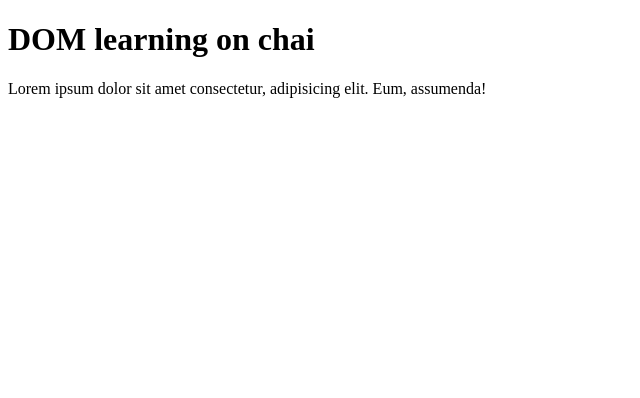
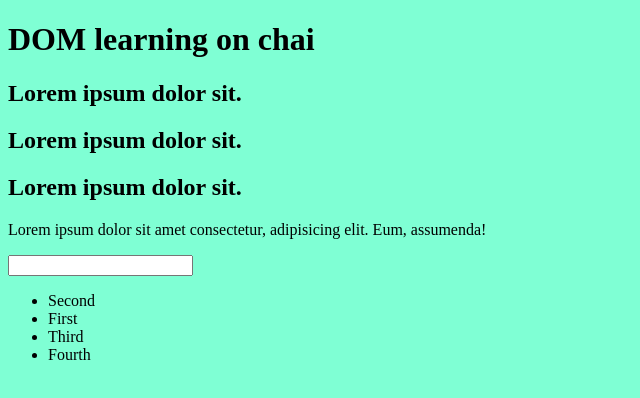
Before and after one commit to itstheabhiiigmailcom/javascript, a plain HTML site: page 05_DOM/01.html in a window 1280 px wide. Shown: the whole page, without its empty margins (0-640 px from the left). Drawn offline with Linux system fonts and the light colour scheme.

Commit message:
understanding basic DOM manipulation in browser console

```diff
--- a/05_DOM/01.html
+++ b/05_DOM/01.html
@@ -4,11 +4,30 @@
     <meta charset="UTF-8">
     <meta name="viewport" content="width=device-width, initial-scale=1.0">
     <title>DOM learning</title>
+    <link href="01.js" defer>
+
+    <style>
+        .bg-black{
+            background-color: aquamarine;
+        }
+    </style>
 </head>
-<body>
-    <div class="bg-black">
-        <h1 id="title" class="heading">DOM learning on chai</h1>
+<body class="bg-black">
+    <div >
+        <h1 id="title" class="heading">DOM learning on chai <span style="display: none;">text testing</span></h1>
+        <h2>Lorem ipsum dolor sit.</h2>
+        <h2>Lorem ipsum dolor sit.</h2>
+        <h2>Lorem ipsum dolor sit.</h2>
         <p>Lorem ipsum dolor sit amet consectetur, adipisicing elit. Eum, assumenda!</p>
+        <input type="password">
+
+        <ul>
+            <li class="list-item">Second</li>
+            <li class="list-item">First</li>
+            <li class="list-item">Third</li>
+            <li class="list-item">Fourth</li>
+        </ul>
     </div>
 </body>
+
 </html>
```
Also changed, not shown: 05_DOM/01.js (added, +77 -0 lines).
